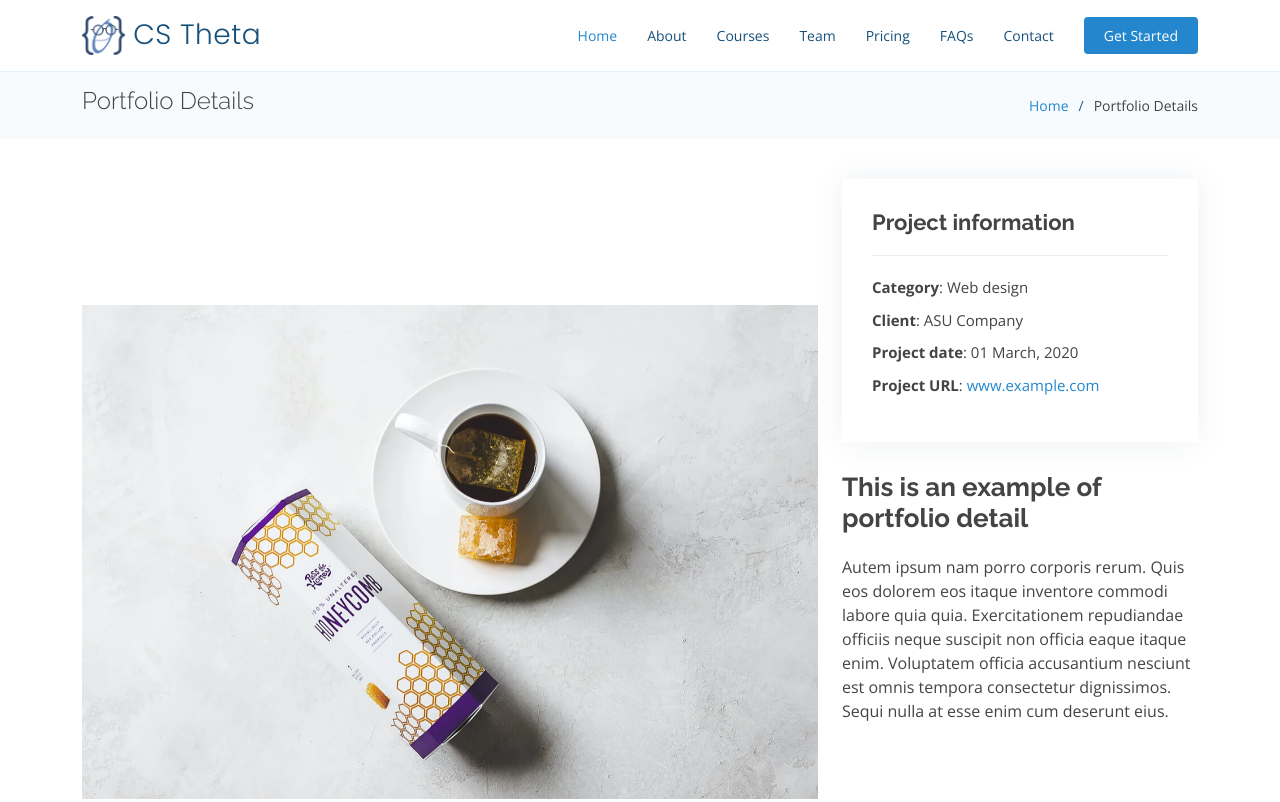
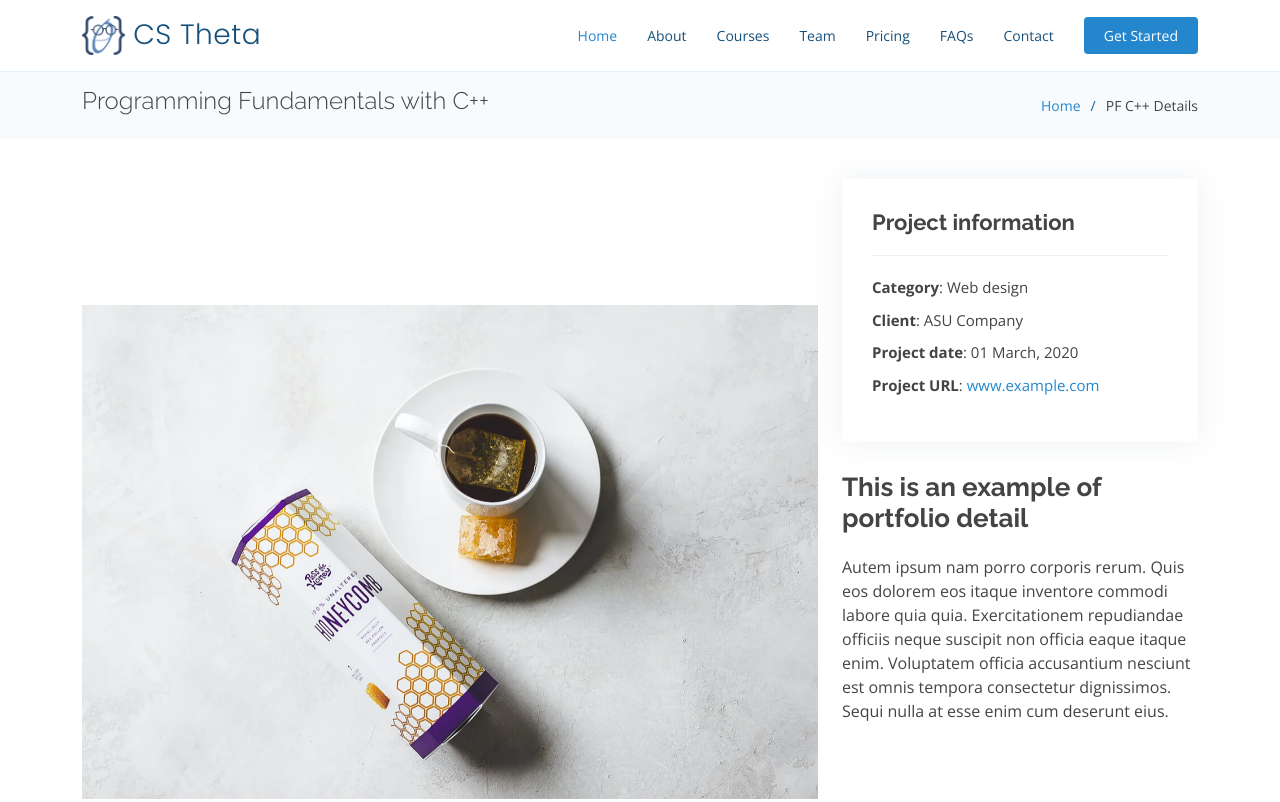
Before and after one commit to codefundamentals/codefundamentals.github.io, a plain HTML site: page pfDetails.html in a window 1280 px wide. Shown: the top 802 px of the page. Drawn offline with nearby package versions, Linux system fonts and the light colour scheme.

Commit message:
pfDetailBreadcrumbs

```diff
--- a/pfDetails.html
+++ b/pfDetails.html
@@ -66,10 +66,10 @@
       <div class="container">
 
         <div class="d-flex justify-content-between align-items-center">
-          <h2>Portfolio Details</h2>
+          <h2>Programming Fundamentals with C++</h2>
           <ol>
             <li><a href="index.html">Home</a></li>
-            <li>Portfolio Details</li>
+            <li>PF C++ Details</li>
           </ol>
         </div>
 
```
